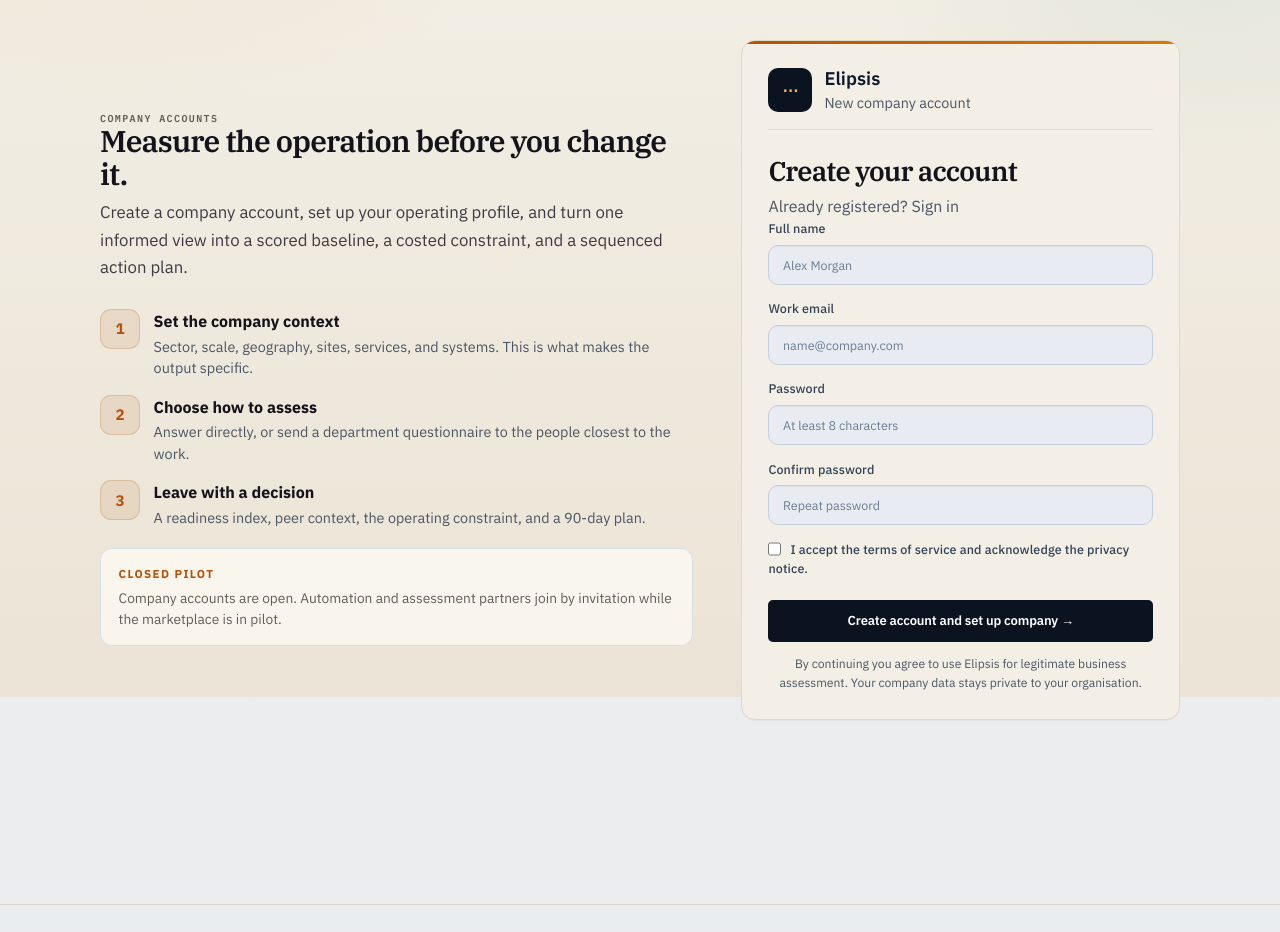
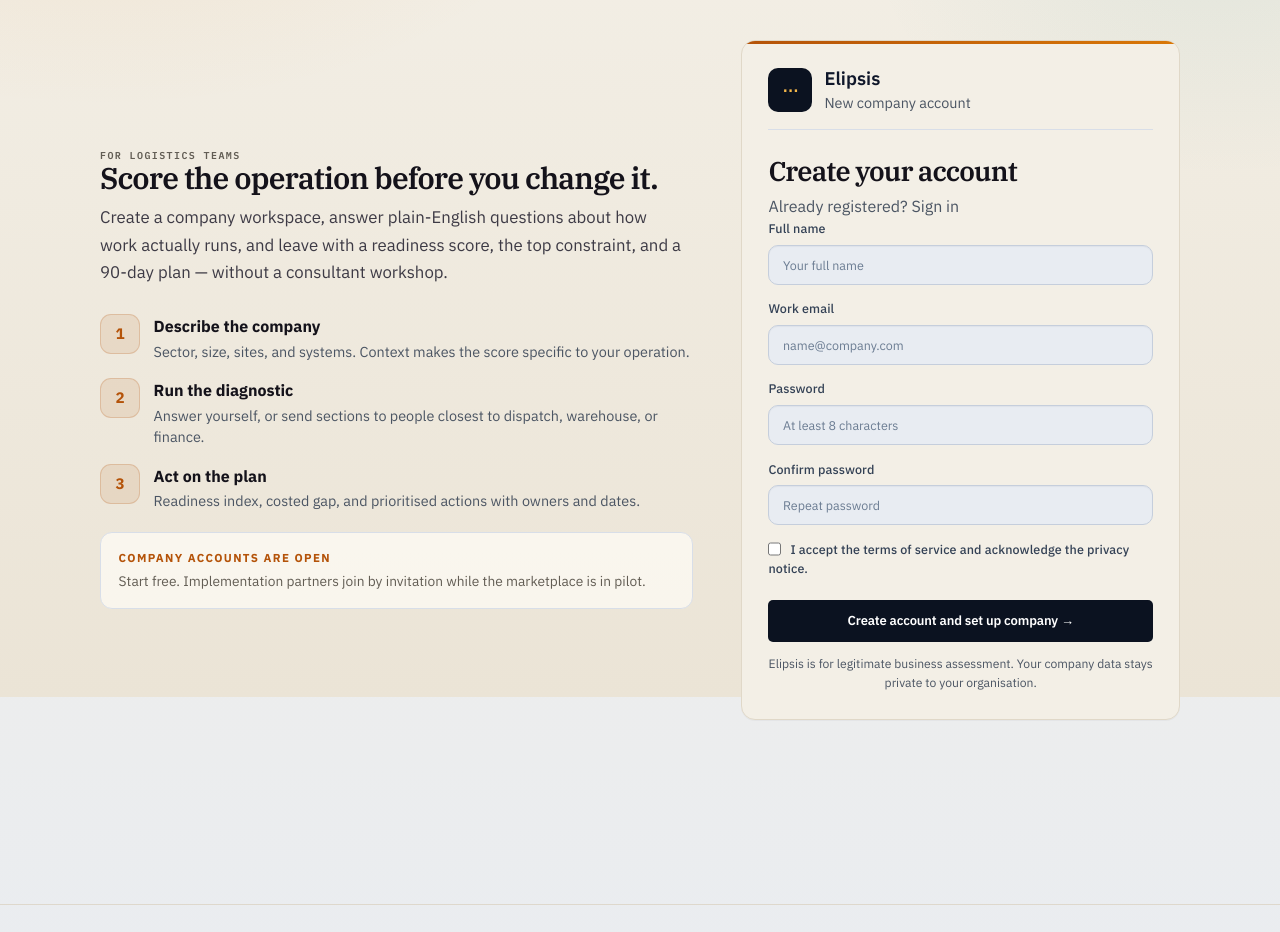
Before and after one commit to JonesKapedo/elipsis, a FastAPI app: page /signup in a window 1280 px wide. Shown: the part 103-1035 px from the top of the page. Run offline with FastAPI, Linux system fonts and the light colour scheme; parts of the project's set-up code (start-up, migrations or seed data) failed here and were passed over; some libraries are stand-ins or nearby versions.

Commit message:
feat(signup): clearer pitch for logistics operators

```diff
--- a/elipsis_api/templates/signup.html
+++ b/elipsis_api/templates/signup.html
@@ -1,38 +1,38 @@
 {% extends "base.html" %}
-{% block title %}Create a company account{% endblock %}
+{% block title %}Create a company account — {{ BRAND_NAME }}{% endblock %}
 {% block body_class %}page-auth{% endblock %}
 {% block content %}
 <div class="auth auth-pro">
   <section class="auth-pitch">
-    <p class="eyebrow">COMPANY ACCOUNTS</p>
-    <h1>Measure the operation before you change it.</h1>
-    <p class="lede">Create a company account, set up your operating profile, and turn one informed view into a scored baseline, a costed constraint, and a sequenced action plan.</p>
+    <p class="eyebrow">FOR LOGISTICS TEAMS</p>
+    <h1>Score the operation before you change it.</h1>
+    <p class="lede">Create a company workspace, answer plain-English questions about how work actually runs, and leave with a readiness score, the top constraint, and a 90-day plan — without a consultant workshop.</p>
     <ul class="auth-points">
       <li>
         <span class="auth-icon">1</span>
         <div>
-          <strong>Set the company context</strong>
-          <p class="muted">Sector, scale, geography, sites, services, and systems. This is what makes the output specific.</p>
+          <strong>Describe the company</strong>
+          <p class="muted">Sector, size, sites, and systems. Context makes the score specific to your operation.</p>
         </div>
       </li>
       <li>
         <span class="auth-icon">2</span>
         <div>
-          <strong>Choose how to assess</strong>
-          <p class="muted">Answer directly, or send a department questionnaire to the people closest to the work.</p>
+          <strong>Run the diagnostic</strong>
+          <p class="muted">Answer yourself, or send sections to people closest to dispatch, warehouse, or finance.</p>
         </div>
       </li>
       <li>
         <span class="auth-icon">3</span>
         <div>
-          <strong>Leave with a decision</strong>
-          <p class="muted">A readiness index, peer context, the operating constraint, and a 90-day plan.</p>
+          <strong>Act on the plan</strong>
+          <p class="muted">Readiness index, costed gap, and prioritised actions with owners and dates.</p>
         </div>
       </li>
     </ul>
     <div class="auth-pilot-note">
-      <strong>Closed pilot</strong>
-      <p>Company accounts are open. Automation and assessment partners join by invitation while the marketplace is in pilot.</p>
+      <strong>Company accounts are open</strong>
+      <p>Start free. Implementation partners join by invitation while the marketplace is in pilot.</p>
     </div>
   </section>
 
@@ -41,7 +41,7 @@
       <span class="mark" aria-hidden="true">{{ BRAND_MARK }}</span>
       <div>
         <strong>{{ BRAND_NAME }}</strong>
-        <span class="muted">{% if signup_type == 'bidder' %}New implementation partner account{% else %}New company account{% endif %}</span>
+        <span class="muted">{% if signup_type == 'bidder' %}Implementation partner signup{% else %}New company account{% endif %}</span>
       </div>
     </div>
 
@@ -55,7 +55,7 @@
     <form method="post" action="/signup" class="stack" novalidate>
       <input type="hidden" name="user_type" value="{{ signup_type|default('client') }}">
       <label for="name">Full name
-        <input id="name" name="name" required maxlength="120" placeholder="Alex Morgan"
+        <input id="name" name="name" required maxlength="120" placeholder="Your full name"
                value="{{ form.name if form else '' }}" autocomplete="name" autofocus>
       </label>
       <label for="email">Work email
@@ -75,7 +75,7 @@
       <button class="btn big full" type="submit">Create account and set up company →</button>
     </form>
 
-    <p class="auth-secure muted">By continuing you agree to use {{ BRAND_NAME }} for legitimate business assessment. Your company data stays private to your organisation.</p>
+    <p class="auth-secure muted">{{ BRAND_NAME }} is for legitimate business assessment. Your company data stays private to your organisation.</p>
   </section>
 </div>
 {% endblock %}
```
